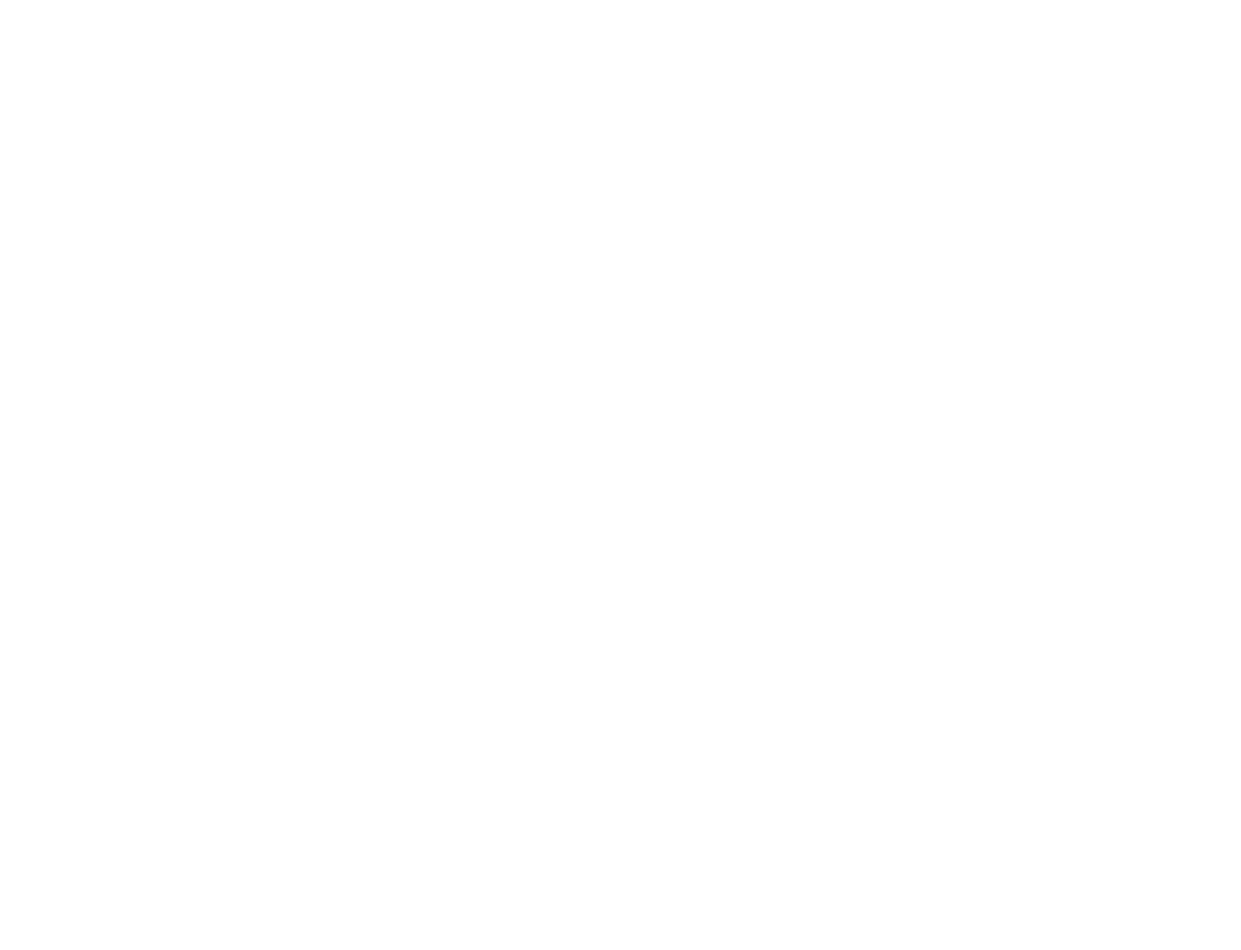
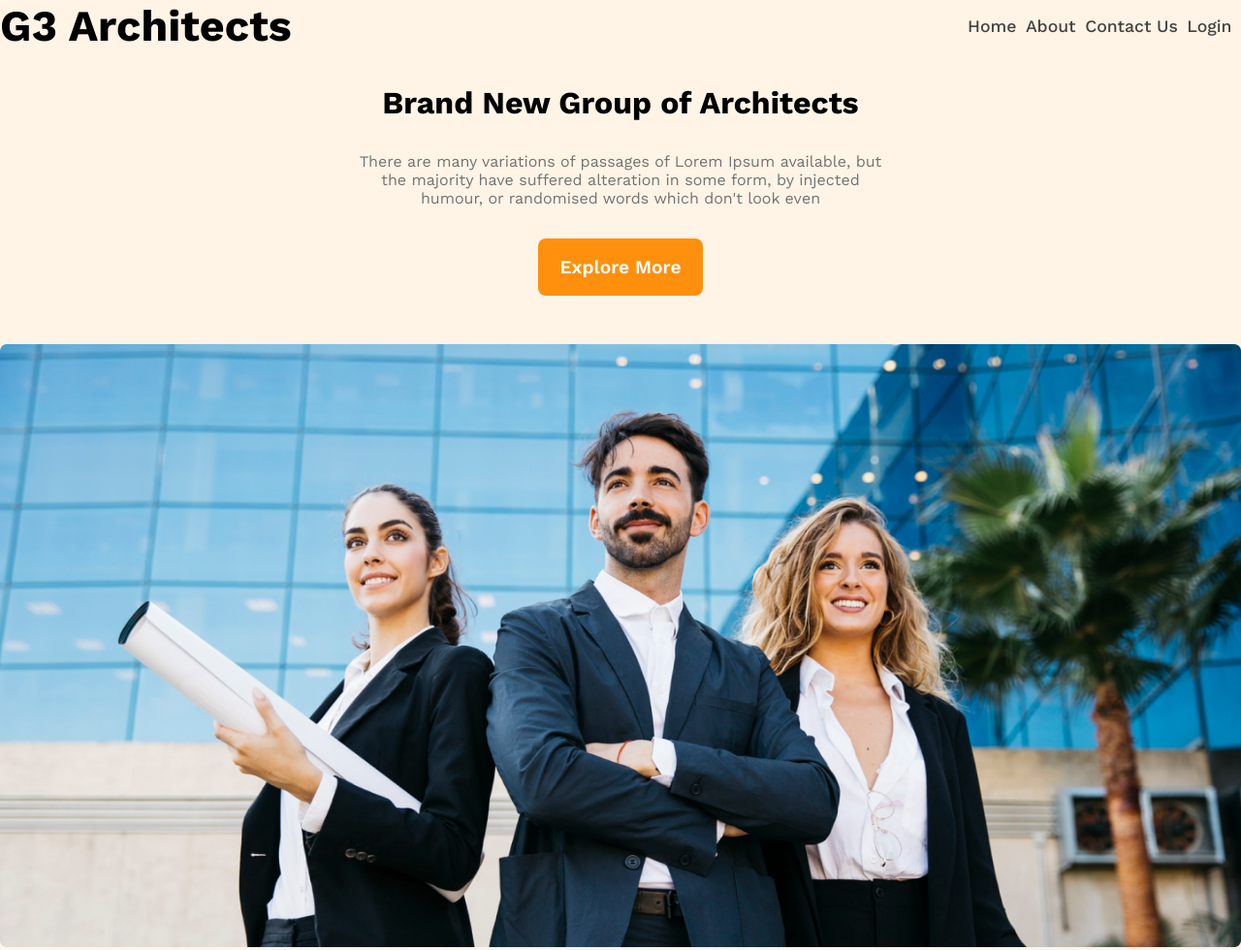
Before and after one commit to Hemonta7/g3-architects-website, a plain HTML site: page index.html in a window 1280 px wide. Shown: the whole page at 97% size. Before the commit the page ends 800 px from the top, so only its background shows below. Drawn offline with nearby package versions, Linux system fonts and the light colour scheme.

Commit message:
Banner section done

```diff
--- a/index.html
+++ b/index.html
@@ -1,14 +1,40 @@
 <!DOCTYPE html>
 <html lang="en">
+
 <head>
     <meta charset="UTF-8">
     <meta name="viewport" content="width=device-width, initial-scale=1.0">
     <title>Document</title>
     <link rel="stylesheet" href="./styles/architects.css">
+    <!-- google font  -->
+    <!-- <link rel="preconnect" href="https://fonts.googleapis.com">
+    <link rel="preconnect" href="https://fonts.gstatic.com" crossorigin> -->
+    <link href="https://fonts.googleapis.com/css2?family=Work+Sans:ital,wght@0,100..900;1,100..900&display=swap"
+        rel="stylesheet">
 </head>
+
 <body>
-    <header>
-
+    <header class="light-bg">
+        <nav class="navbar flex">
+            <h3 class="brand">G3 Architects</h3>
+            <ul class="nav-links flex">
+                <li class="nav-item"><a href="" class="nav-link light-gray">Home</a></li>
+                <li class="nav-item"><a href="" class="nav-link light-gray">About</a></li>
+                <li class="nav-item"><a href="" class="nav-link light-gray">Contact Us</a></li>
+                <li class="nav-item"><a href="" class="nav-link light-gray">Login</a></li>
+            </ul>
+        </nav>
+        <div class="banner">
+            <div class="banner-content">
+                <h1 class="banner-title">Brand New Group of Architects</h1>
+                <p class="banner-description">There are many variations of passages of Lorem Ipsum available, but the
+                    majority have suffered alteration in some form, by injected humour, or randomised words which don't
+                    look even</p>
+                <a href=""> <button class="btn-primary">Explore More</button>
+                </a>
+            </div>
+            <img class="banner-img" src="./images/banner.png" alt="">
+        </div>
     </header>
     <main>
 
@@ -17,4 +43,5 @@
 
     </footer>
 </body>
+
 </html>
--- a/styles/architects.css
+++ b/styles/architects.css
@@ -0,0 +1,92 @@
+* {
+    margin: 0;
+    padding: 0;
+    font-family: "Work Sans", serif;
+}
+
+
+/* shared styles */
+.flex {
+    display: flex;
+}
+
+/* dark-02 */
+.light-gray {
+    color: var(--Dark-02, #424242);
+}
+
+.light-bg {
+    background: rgba(255, 144, 14, 0.10);
+}
+
+.btn-primary {
+    color: #FFF;
+    padding: 18px 22px;
+    font-size: 1.2rem;
+    font-weight: 600;
+    border-radius: 8px;
+    background: #FF900E;
+    border: none;
+}
+
+/* navbar section  */
+.navbar {
+    justify-content: space-between;
+    align-items: center;
+    max-width: 1280px;
+    margin: 0 auto;
+}
+
+.brand {
+    font-weight: 700;
+    font-size: 2.8rem;
+}
+
+.nav-item {
+    list-style: none;
+    margin-right: 0.6rem;
+}
+
+.nav-link {
+    text-decoration: none;
+    font-weight: 500;
+    font-size: 1.1rem;
+}
+
+
+/* banner section styles */
+.banner {
+    max-width: 1280px;
+    margin: 0 auto;
+}
+
+.banner-content {
+    max-width: 545px;
+    margin: 0 auto;
+    padding-top: 2.1rem;
+    text-align: center;
+    margin-bottom: 50px;
+}
+.banner-tittle{
+    color: var(--Dark-01, #131313);
+font-size: 4rem;
+font-weight: 700;
+}
+.banner-description{
+    color: var(--Dark-03, #727272);
+font-size: 1rem;
+font-weight: 400;
+margin: 32px 0px;
+}
+.banner-img{
+    width: 100%;
+    margin-bottom: 2.8rem;
+}
+
+/* responsive */
+/* mobile devices */
+@media screen and (max-width:576px) {
+    .navbar{
+        flex-direction: column;
+    }
+}
```
